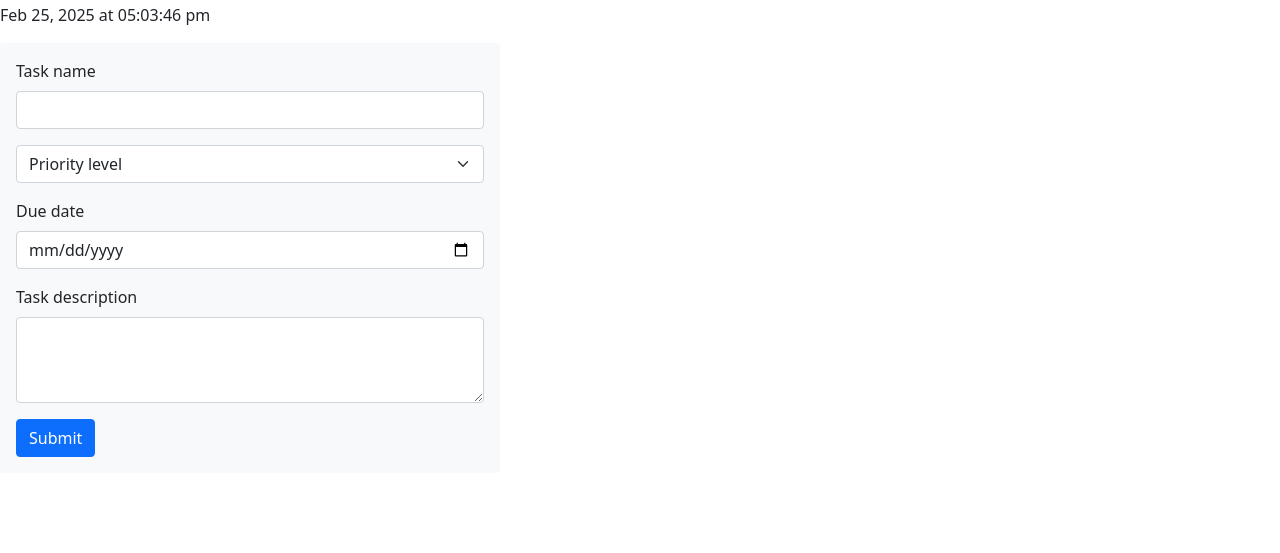
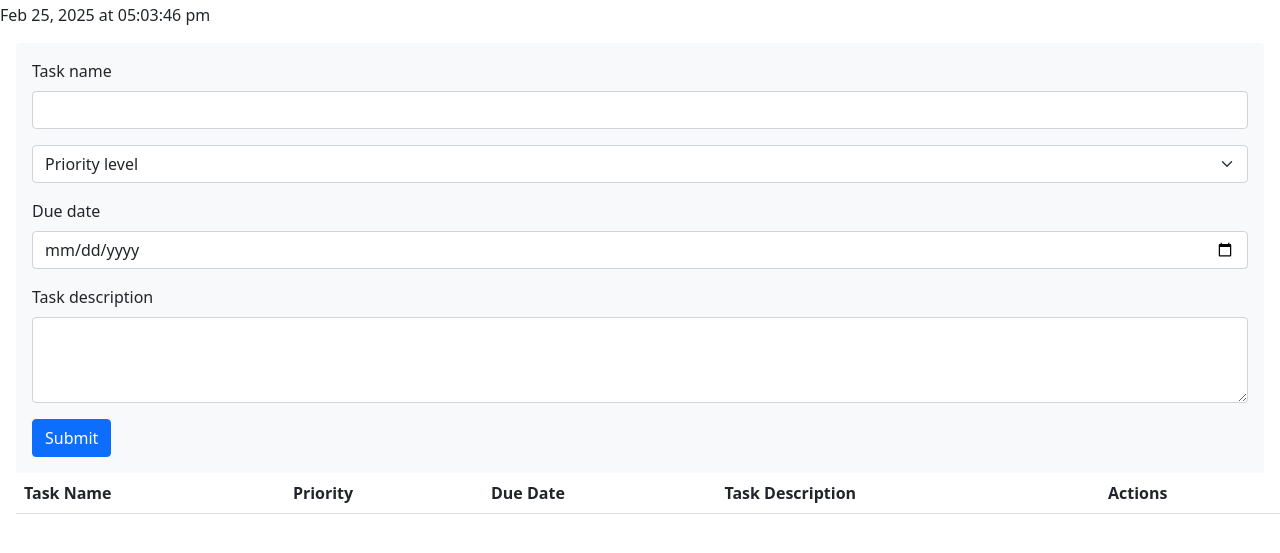
Before and after one commit to megellman/task-mananger, a plain HTML site: page index.html in a window 1280 px wide. Shown: the part 53-606 px from the top of the page. Drawn offline with nearby package versions, Linux system fonts and the light colour scheme.

Commit message:
created table for task list

```diff
--- a/index.html
+++ b/index.html
@@ -28,7 +28,7 @@
         <p id="current-date">
     </header>
     <main>
-        <div id="task-form" class="form card-body bg-light rounded" style="width: 500px;">
+        <div id="task-form" class="form card-body bg-light rounded mx-3">
             <div class="mb-3">
                 <label for="task-name" class="form-label">Task name</label>
                 <input class="form-control" id="task-name" rows="3"></input>
@@ -53,6 +53,18 @@
                 <button type="submit" class="btn btn-primary">Submit</button>
             </div>
         </div>
+        <table class="table mx-3">
+            <thead>
+                <th scope="col">Task Name</th>
+                <th scope="col">Priority</th>
+                <th scope="col">Due Date</th>
+                <th scope="col">Task Description</th>
+                <th scope="col">Actions</th>
+            </thead>
+            <tbody>
+
+            </tbody>
+        </table>
     </main>
 </body>
 <script src="./assets/js/script.js"></script>
```
